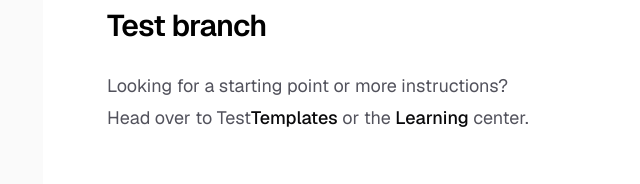
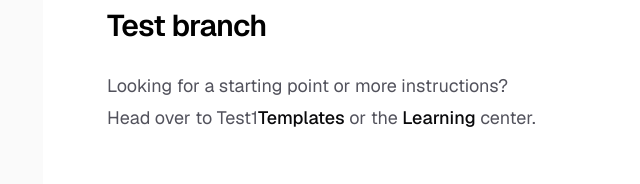
Before and after one commit to Swadharma-Utama-Prima/oms-sup, a Next.js app: page / in a window 1280 px wide. Shown: the part 316-500 px from the top of the page, without its empty margins (213-853 px from the left). Built offline with nearby package versions, Linux system fonts and the light colour scheme.

Commit message:
Test Push

```diff
--- a/app/page.tsx
+++ b/app/page.tsx
@@ -17,7 +17,7 @@ export default function Home() {
             Test branch
           </h1>
           <p className="max-w-md text-lg leading-8 text-zinc-600 dark:text-zinc-400">
-            Looking for a starting point or more instructions? Head over to{" "} Test
+            Looking for a starting point or more instructions? Head over to{" "} Test1
             <a
               href="https://vercel.com/templates?framework=next.js&utm_source=create-next-app&utm_medium=appdir-template-tw&utm_campaign=create-next-app"
               className="font-medium text-zinc-950 dark:text-zinc-50"
```
